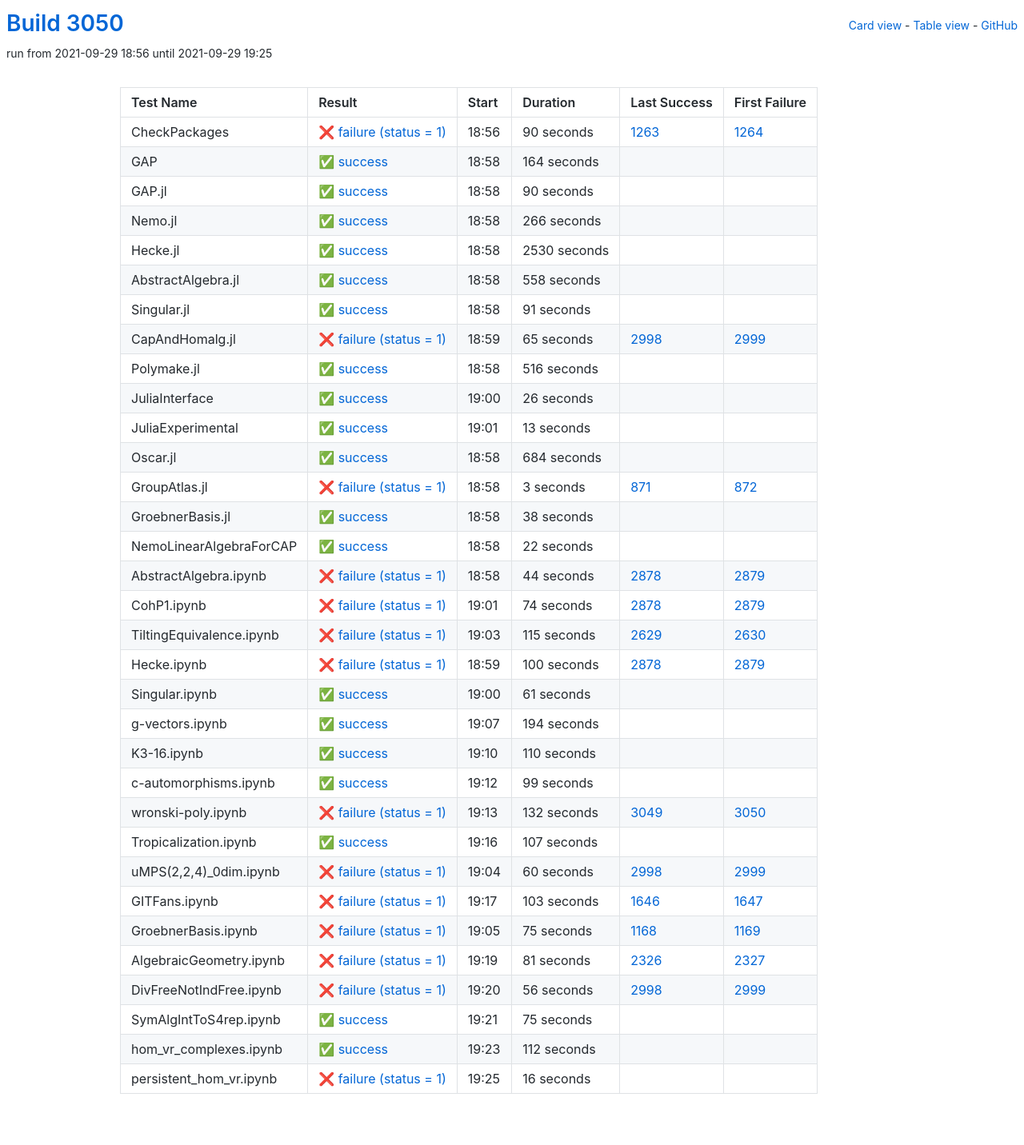
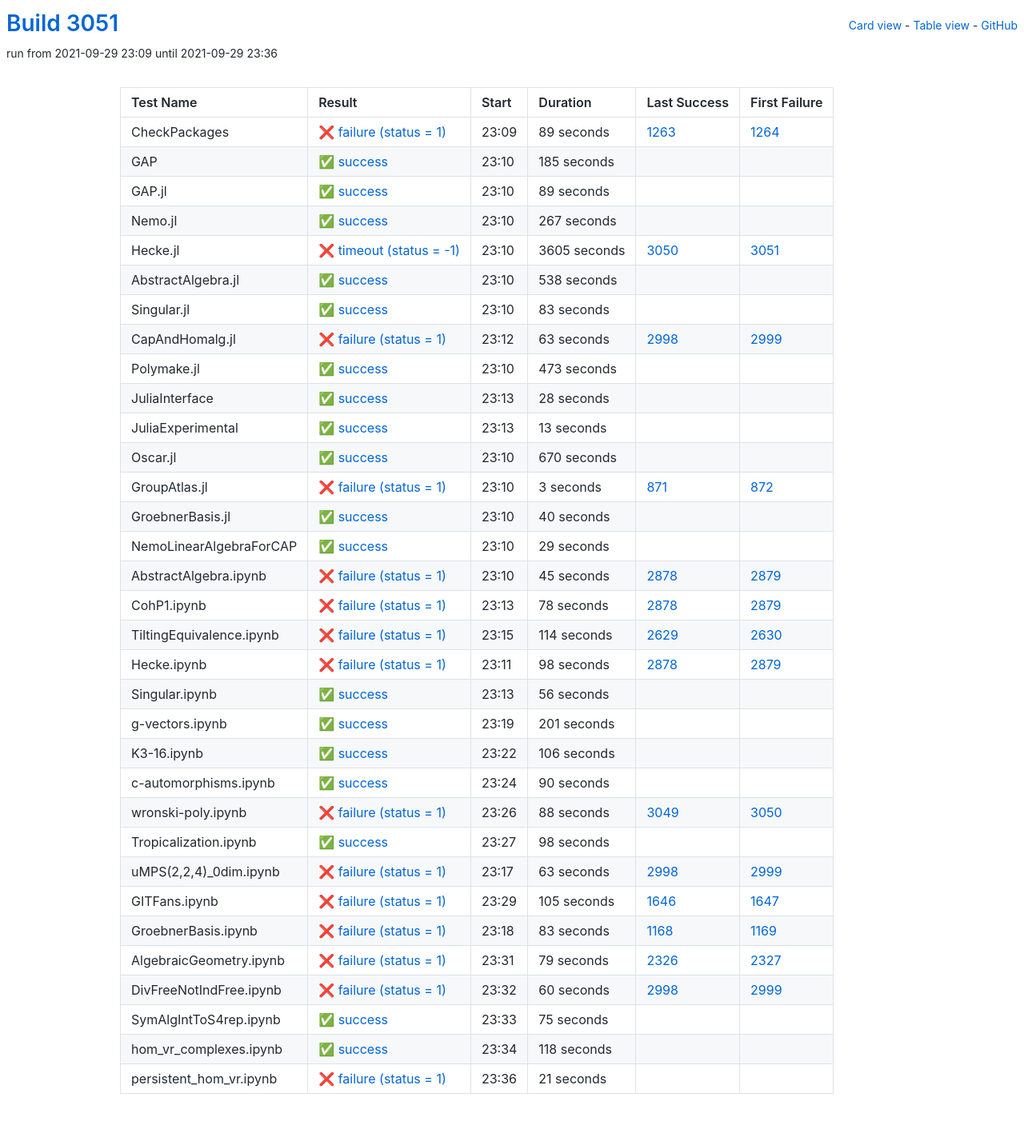
Before and after one commit to oscar-system/oscar-ci-status-stable, a Jekyll site: the page built from table.html, in a window 1280 px wide. Shown: the whole page at 80% size. Built offline with Jekyll 4.4.1, drawn with Linux system fonts in a browser that asks for light colours.

Commit message:
Build #3051

```diff
--- a/_data/ci.yml
+++ b/_data/ci.yml
@@ -1,6 +1,6 @@
 ---
-build: 3050
-build_url: https://oscarci.mathematik.uni-kl.de/job/oscar-stable/3050/
+build: 3051
+build_url: https://oscarci.mathematik.uni-kl.de/job/oscar-stable/3051/
 job: oscar-stable
 organization: oscar-system
 repo: oscar-ci-status-stable
@@ -8,128 +8,128 @@ repourl: https://github.com/oscar-system/oscar-ci-status-stable
 tests:
 - name: CheckPackages
   id: checkpackages
-  log: https://oscarci.mathematik.uni-kl.de/job/oscar-stable/3050/artifact/logs/build-3050/CheckPackages.log
-  start: 2021-09-29 18:56
+  log: https://oscarci.mathematik.uni-kl.de/job/oscar-stable/3051/artifact/logs/build-3051/CheckPackages.log
+  start: 2021-09-29 23:09
   success: false
   exitcode: 1
   status: failure
-  duration: 90
+  duration: 89
   last_success: 1263
   last_success_url: https://oscarci.mathematik.uni-kl.de/job/oscar-stable/1263/
   first_failure: 1264
   first_failure_url: https://oscarci.mathematik.uni-kl.de/job/oscar-stable/1264/
 - name: GAP
   id: gap
-  log: https://oscarci.mathematik.uni-kl.de/job/oscar-stable/3050/artifact/logs/build-3050/GAP.log
-  start: 2021-09-29 18:58
+  log: https://oscarci.mathematik.uni-kl.de/job/oscar-stable/3051/artifact/logs/build-3051/GAP.log
+  start: 2021-09-29 23:10
   success: true
   exitcode: 0
   status: success
-  duration: 164
+  duration: 185
   last_success: false
   last_success_url:
   first_failure: false
   first_failure_url:
 - name: GAP.jl
   id: gap-jl
-  log: https://oscarci.mathematik.uni-kl.de/job/oscar-stable/3050/artifact/logs/build-3050/GAP.jl.log
-  start: 2021-09-29 18:58
+  log: https://oscarci.mathematik.uni-kl.de/job/oscar-stable/3051/artifact/logs/build-3051/GAP.jl.log
+  start: 2021-09-29 23:10
   success: true
   exitcode: 0
   status: success
-  duration: 90
+  duration: 89
   last_success: false
   last_success_url:
   first_failure: false
   first_failure_url:
 - name: Nemo.jl
   id: nemo-jl
-  log: https://oscarci.mathematik.uni-kl.de/job/oscar-stable/3050/artifact/logs/build-3050/Nemo.jl.log
-  start: 2021-09-29 18:58
+  log: https://oscarci.mathematik.uni-kl.de/job/oscar-stable/3051/artifact/logs/build-3051/Nemo.jl.log
+  start: 2021-09-29 23:10
   success: true
   exitcode: 0
   status: success
-  duration: 266
+  duration: 267
   last_success: false
   last_success_url:
   first_failure: false
   first_failure_url:
 - name: Hecke.jl
   id: hecke-jl
-  log: https://oscarci.mathematik.uni-kl.de/job/oscar-stable/3050/artifact/logs/build-3050/Hecke.jl.log
-  start: 2021-09-29 18:58
+  log: https://oscarci.mathematik.uni-kl.de/job/oscar-stable/3051/artifact/logs/build-3051/Hecke.jl.log
+  start: 2021-09-29 23:10
+  success: false
+  exitcode: -1
+  status: timeout
+  duration: 3605
+  last_success: 3050
+  last_success_url: https://oscarci.mathematik.uni-kl.de/job/oscar-stable/3050/
+  first_failure: 3051
+  first_failure_url: https://oscarci.mathematik.uni-kl.de/job/oscar-stable/3051/
+- name: AbstractAlgebra.jl
+  id: abstractalgebra-jl
+  log: https://oscarci.mathematik.uni-kl.de/job/oscar-stable/3051/artifact/logs/build-3051/AbstractAlgebra.jl.log
+  start: 2021-09-29 23:10
   success: true
   exitcode: 0
   status: success
-  duration: 2530
-  last_success: false
-  last_success_url:
-  first_failure: false
-  first_failure_url:
-- name: AbstractAlgebra.jl
-  id: abstractalgebra-jl
-  log: https://oscarci.mathematik.uni-kl.de/job/oscar-stable/3050/artifact/logs/build-3050/AbstractAlgebra.jl.log
-  start: 2021-09-29 18:58
-  success: true
-  exitcode: 0
-  status: success
-  duration: 558
+  duration: 538
   last_success: false
   last_success_url:
   first_failure: false
   first_failure_url:
 - name: Singular.jl
   id: singular-jl
-  log: https://oscarci.mathematik.uni-kl.de/job/oscar-stable/3050/artifact/logs/build-3050/Singular.jl.log
-  start: 2021-09-29 18:58
+  log: https://oscarci.mathematik.uni-kl.de/job/oscar-stable/3051/artifact/logs/build-3051/Singular.jl.log
+  start: 2021-09-29 23:10
   success: true
   exitcode: 0
   status: success
-  duration: 91
+  duration: 83
   last_success: false
   last_success_url:
   first_failure: false
   first_failure_url:
 - name: CapAndHomalg.jl
   id: capandhomalg-jl
-  log: https://oscarci.mathematik.uni-kl.de/job/oscar-stable/3050/artifact/logs/build-3050/CapAndHomalg.jl.log
-  start: 2021-09-29 18:59
+  log: https://oscarci.mathematik.uni-kl.de/job/oscar-stable/3051/artifact/logs/build-3051/CapAndHomalg.jl.log
+  start: 2021-09-29 23:12
   success: false
   exitcode: 1
   status: failure
-  duration: 65
+  duration: 63
   last_success: 2998
   last_success_url: https://oscarci.mathematik.uni-kl.de/job/oscar-stable/2998/
   first_failure: 2999
   first_failure_url: https://oscarci.mathematik.uni-kl.de/job/oscar-stable/2999/
 - name: Polymake.jl
   id: polymake-jl
-  log: https://oscarci.mathematik.uni-kl.de/job/oscar-stable/3050/artifact/logs/build-3050/Polymake.jl.log
-  start: 2021-09-29 18:58
+  log: https://oscarci.mathematik.uni-kl.de/job/oscar-stable/3051/artifact/logs/build-3051/Polymake.jl.log
+  start: 2021-09-29 23:10
   success: true
   exitcode: 0
   status: success
-  duration: 516
+  duration: 473
   last_success: false
   last_success_url:
   first_failure: false
   first_failure_url:
 - name: JuliaInterface
   id: juliainterface
-  log: https://oscarci.mathematik.uni-kl.de/job/oscar-stable/3050/artifact/logs/build-3050/JuliaInterface.log
-  start: 2021-09-29 19:00
+  log: https://oscarci.mathematik.uni-kl.de/job/oscar-stable/3051/artifact/logs/build-3051/JuliaInterface.log
+  start: 2021-09-29 23:13
   success: true
   exitcode: 0
   status: success
-  duration: 26
+  duration: 28
   last_success: false
   last_success_url:
   first_failure: false
   first_failure_url:
 - name: JuliaExperimental
   id: juliaexperimental
-  log: https://oscarci.mathematik.uni-kl.de/job/oscar-stable/3050/artifact/logs/build-3050/JuliaExperimental.log
-  start: 2021-09-29 19:01
+  log: https://oscarci.mathematik.uni-kl.de/job/oscar-stable/3051/artifact/logs/build-3051/JuliaExperimental.log
+  start: 2021-09-29 23:13
   success: true
   exitcode: 0
   status: success
@@ -140,20 +140,20 @@ tests:
   first_failure_url:
 - name: Oscar.jl
   id: oscar-jl
-  log: https://oscarci.mathematik.uni-kl.de/job/oscar-stable/3050/artifact/logs/build-3050/Oscar.jl.log
-  start: 2021-09-29 18:58
+  log: https://oscarci.mathematik.uni-kl.de/job/oscar-stable/3051/artifact/logs/build-3051/Oscar.jl.log
+  start: 2021-09-29 23:10
   success: true
   exitcode: 0
   status: success
-  duration: 684
+  duration: 670
   last_success: false
   last_success_url:
   first_failure: false
   first_failure_url:
 - name: GroupAtlas.jl
   id: groupatlas-jl
-  log: https://oscarci.mathematik.uni-kl.de/job/oscar-stable/3050/artifact/logs/build-3050/GroupAtlas.jl.log
-  start: 2021-09-29 18:58
+  log: https://oscarci.mathematik.uni-kl.de/job/oscar-stable/3051/artifact/logs/build-3051/GroupAtlas.jl.log
+  start: 2021-09-29 23:10
   success: false
   exitcode: 1
   status: failure
@@ -164,152 +164,200 @@ tests:
   first_failure_url: https://oscarci.mathematik.uni-kl.de/job/oscar-stable/872/
 - name: GroebnerBasis.jl
   id: groebnerbasis-jl
-  log: https://oscarci.mathematik.uni-kl.de/job/oscar-stable/3050/artifact/logs/build-3050/GroebnerBasis.jl.log
-  start: 2021-09-29 18:58
+  log: https://oscarci.mathematik.uni-kl.de/job/oscar-stable/3051/artifact/logs/build-3051/GroebnerBasis.jl.log
+  start: 2021-09-29 23:10
   success: true
   exitcode: 0
   status: success
-  duration: 38
+  duration: 40
   last_success: false
   last_success_url:
   first_failure: false
   first_failure_url:
 - name: NemoLinearAlgebraForCAP
   id: nemolinearalgebraforcap
-  log: https://oscarci.mathematik.uni-kl.de/job/oscar-stable/3050/artifact/logs/build-3050/NemoLinearAlgebraForCAP.log
-  start: 2021-09-29 18:58
+  log: https://oscarci.mathematik.uni-kl.de/job/oscar-stable/3051/artifact/logs/build-3051/NemoLinearAlgebraForCAP.log
+  start: 2021-09-29 23:10
   success: true
   exitcode: 0
   status: success
-  duration: 22
+  duration: 29
   last_success: false
   last_success_url:
   first_failure: false
   first_failure_url:
 - name: AbstractAlgebra.ipynb
   id: abstractalgebra-ipynb
-  log: https://oscarci.mathematik.uni-kl.de/job/oscar-stable/3050/artifact/logs/build-3050/AbstractAlgebra.ipynb.log
-  start: 2021-09-29 18:58
+  log: https://oscarci.mathematik.uni-kl.de/job/oscar-stable/3051/artifact/logs/build-3051/AbstractAlgebra.ipynb.log
+  start: 2021-09-29 23:10
   success: false
   exitcode: 1
   status: failure
-  duration: 44
+  duration: 45
   last_success: 2878
   last_success_url: https://oscarci.mathematik.uni-kl.de/job/oscar-stable/2878/
   first_failure: 2879
   first_failure_url: https://oscarci.mathematik.uni-kl.de/job/oscar-stable/2879/
 - name: CohP1.ipynb
   id: cohp1-ipynb
-  log: https://oscarci.mathematik.uni-kl.de/job/oscar-stable/3050/artifact/logs/build-3050/CohP1.ipynb.log
-  start: 2021-09-29 19:01
+  log: https://oscarci.mathematik.uni-kl.de/job/oscar-stable/3051/artifact/logs/build-3051/CohP1.ipynb.log
+  start: 2021-09-29 23:13
   success: false
   exitcode: 1
   status: failure
-  duration: 74
+  duration: 78
   last_success: 2878
   last_success_url: https://oscarci.mathematik.uni-kl.de/job/oscar-stable/2878/
   first_failure: 2879
   first_failure_url: https://oscarci.mathematik.uni-kl.de/job/oscar-stable/2879/
 - name: TiltingEquivalence.ipynb
   id: tiltingequivalence-ipynb
-  log: https://oscarci.mathematik.uni-kl.de/job/oscar-stable/3050/artifact/logs/build-3050/TiltingEquivalence.ipynb.log
-  start: 2021-09-29 19:03
+  log: https://oscarci.mathematik.uni-kl.de/job/oscar-stable/3051/artifact/logs/build-3051/TiltingEquivalence.ipynb.log
+  start: 2021-09-29 23:15
   success: false
   exitcode: 1
   status: failure
-  duration: 115
+  duration: 114
   last_success: 2629
   last_success_url: https://oscarci.mathematik.uni-kl.de/job/oscar-stable/2629/
   first_failure: 2630
   first_failure_url: https://oscarci.mathematik.uni-kl.de/job/oscar-stable/2630/
 - name: Hecke.ipynb
   id: hecke-ipynb
-  log: https://oscarci.mathematik.uni-kl.de/job/oscar-stable/3050/artifact/logs/build-3050/Hecke.ipynb.log
-  start: 2021-09-29 18:59
+  log: https://oscarci.mathematik.uni-kl.de/job/oscar-stable/3051/artifact/logs/build-3051/Hecke.ipynb.log
+  start: 2021-09-29 23:11
   success: false
   exitcode: 1
   status: failure
-  duration: 100
+  duration: 98
   last_success: 2878
   last_success_url: https://oscarci.mathematik.uni-kl.de/job/oscar-stable/2878/
   first_failure: 2879
   first_failure_url: https://oscarci.mathematik.uni-kl.de/job/oscar-stable/2879/
 - name: Singular.ipynb
   id: singular-ipynb
-  log: https://oscarci.mathematik.uni-kl.de/job/oscar-stable/3050/artifact/logs/build-3050/Singular.ipynb.log
-  start: 2021-09-29 19:00
+  log: https://oscarci.mathematik.uni-kl.de/job/oscar-stable/3051/artifact/logs/build-3051/Singular.ipynb.log
+  start: 2021-09-29 23:13
   success: true
   exitcode: 0
   status: success
-  duration: 61
+  duration: 56
   last_success: false
   last_success_url:
   first_failure: false
   first_failure_url:
 - name: g-vectors.ipynb
   id: g-vectors-ipynb
-  log: https://oscarci.mathematik.uni-kl.de/job/oscar-stable/3050/artifact/logs/build-3050/g-vectors.ipynb.log
-  start: 2021-09-29 19:07
+  log: https://oscarci.mathematik.uni-kl.de/job/oscar-stable/3051/artifact/logs/build-3051/g-vectors.ipynb.log
+  start: 2021-09-29 23:19
   success: true
   exitcode: 0
   status: success
-  duration: 194
+  duration: 201
   last_success: false
   last_success_url:
   first_failure: false
   first_failure_url:
 - name: K3-16.ipynb
   id: k3-16-ipynb
-  log: https://oscarci.mathematik.uni-kl.de/job/oscar-stable/3050/artifact/logs/build-3050/K3-16.ipynb.log
-  start: 2021-09-29 19:10
+  log: https://oscarci.mathematik.uni-kl.de/job/oscar-stable/3051/artifact/logs/build-3051/K3-16.ipynb.log
+  start: 2021-09-29 23:22
   success: true
   exitcode: 0
   status: success
-  duration: 110
+  duration: 106
   last_success: false
   last_success_url:
   first_failure: false
   first_failure_url:
 - name: c-automorphisms.ipynb
   id: c-automorphisms-ipynb
-  log: https://oscarci.mathematik.uni-kl.de/job/oscar-stable/3050/artifact/logs/build-3050/c-automorphisms.ipynb.log
-  start: 2021-09-29 19:12
+  log: https://oscarci.mathematik.uni-kl.de/job/oscar-stable/3051/artifact/logs/build-3051/c-automorphisms.ipynb.log
+  start: 2021-09-29 23:24
   success: true
   exitcode: 0
   status: success
-  duration: 99
+  duration: 90
   last_success: false
   last_success_url:
   first_failure: false
   first_failure_url:
 - name: wronski-poly.ipynb
   id: wronski-poly-ipynb
-  log: https://oscarci.mathematik.uni-kl.de/job/oscar-stable/3050/artifact/logs/build-3050/wronski-poly.ipynb.log
-  start: 2021-09-29 19:13
+  log: https://oscarci.mathematik.uni-kl.de/job/oscar-stable/3051/artifact/logs/build-3051/wronski-poly.ipynb.log
+  start: 2021-09-29 23:26
   success: false
   exitcode: 1
   status: failure
-  duration: 132
+  duration: 88
   last_success: 3049
   last_success_url: https://oscarci.mathematik.uni-kl.de/job/oscar-stable/3049/
   first_failure: 3050
   first_failure_url: https://oscarci.mathematik.uni-kl.de/job/oscar-stable/3050/
 - name: Tropicalization.ipynb
   id: tropicalization-ipynb
-  log: https://oscarci.mathematik.uni-kl.de/job/oscar-stable/3050/artifact/logs/build-3050/Tropicalization.ipynb.log
-  start: 2021-09-29 19:16
+  log: https://oscarci.mathematik.uni-kl.de/job/oscar-stable/3051/artifact/logs/build-3051/Tropicalization.ipynb.log
+  start: 2021-09-29 23:27
   success: true
   exitcode: 0
   status: success
-  duration: 107
+  duration: 98
   last_success: false
   last_success_url:
   first_failure: false
   first_failure_url:
 - name: uMPS(2,2,4)_0dim.ipynb
   id: umps-2-2-4-0dim-ipynb
-  log: https://oscarci.mathematik.uni-kl.de/job/oscar-stable/3050/artifact/logs/build-3050/uMPS-2-2-4-_0dim.ipynb.log
-  start: 2021-09-29 19:04
+  log: https://oscarci.mathematik.uni-kl.de/job/oscar-stable/3051/artifact/logs/build-3051/uMPS-2-2-4-_0dim.ipynb.log
+  start: 2021-09-29 23:17
+  success: false
+  exitcode: 1
+  status: failure
+  duration: 63
+  last_success: 2998
+  last_success_url: https://oscarci.mathematik.uni-kl.de/job/oscar-stable/2998/
+  first_failure: 2999
+  first_failure_url: https://oscarci.mathematik.uni-kl.de/job/oscar-stable/2999/
+- name: GITFans.ipynb
+  id: gitfans-ipynb
+  log: https://oscarci.mathematik.uni-kl.de/job/oscar-stable/3051/artifact/logs/build-3051/GITFans.ipynb.log
+  start: 2021-09-29 23:29
+  success: false
+  exitcode: 1
+  status: failure
+  duration: 105
+  last_success: 1646
+  last_success_url: https://oscarci.mathematik.uni-kl.de/job/oscar-stable/1646/
+  first_failure: 1647
+  first_failure_url: https://oscarci.mathematik.uni-kl.de/job/oscar-stable/1647/
+- name: GroebnerBasis.ipynb
+  id: groebnerbasis-ipynb
+  log: https://oscarci.mathematik.uni-kl.de/job/oscar-stable/3051/artifact/logs/build-3051/GroebnerBasis.ipynb.log
+  start: 2021-09-29 23:18
+  success: false
+  exitcode: 1
+  status: failure
+  duration: 83
+  last_success: 1168
+  last_success_url: https://oscarci.mathematik.uni-kl.de/job/oscar-stable/1168/
+  first_failure: 1169
+  first_failure_url: https://oscarci.mathematik.uni-kl.de/job/oscar-stable/1169/
+- name: AlgebraicGeometry.ipynb
+  id: algebraicgeometry-ipynb
+  log: https://oscarci.mathematik.uni-kl.de/job/oscar-stable/3051/artifact/logs/build-3051/AlgebraicGeometry.ipynb.log
+  start: 2021-09-29 23:31
+  success: false
+  exitcode: 1
+  status: failure
+  duration: 79
+  last_success: 2326
+  last_success_url: https://oscarci.mathematik.uni-kl.de/job/oscar-stable/2326/
+  first_failure: 2327
+  first_failure_url: https://oscarci.mathematik.uni-kl.de/job/oscar-stable/2327/
+- name: DivFreeNotIndFree.ipynb
+  id: divfreenotindfree-ipynb
+  log: https://oscarci.mathematik.uni-kl.de/job/oscar-stable/3051/artifact/logs/build-3051/DivFreeNotIndFree.ipynb.log
+  start: 2021-09-29 23:32
   success: false
   exitcode: 1
   status: failure
@@ -318,58 +366,10 @@ tests:
   last_success_url: https://oscarci.mathematik.uni-kl.de/job/oscar-stable/2998/
   first_failure: 2999
   first_failure_url: https://oscarci.mathematik.uni-kl.de/job/oscar-stable/2999/
-- name: GITFans.ipynb
-  id: gitfans-ipynb
-  log: https://oscarci.mathematik.uni-kl.de/job/oscar-stable/3050/artifact/logs/build-3050/GITFans.ipynb.log
-  start: 2021-09-29 19:17
-  success: false
-  exitcode: 1
-  status: failure
-  duration: 103
-  last_success: 1646
-  last_success_url: https://oscarci.mathematik.uni-kl.de/job/oscar-stable/1646/
-  first_failure: 1647
-  first_failure_url: https://oscarci.mathematik.uni-kl.de/job/oscar-stable/1647/
-- name: GroebnerBasis.ipynb
-  id: groebnerbasis-ipynb
-  log: https://oscarci.mathematik.uni-kl.de/job/oscar-stable/3050/artifact/logs/build-3050/GroebnerBasis.ipynb.log
-  start: 2021-09-29 19:05
-  success: false
-  exitcode: 1
-  status: failure
-  duration: 75
-  last_success: 1168
-  last_success_url: https://oscarci.mathematik.uni-kl.de/job/oscar-stable/1168/
-  first_failure: 1169
-  first_failure_url: https://oscarci.mathematik.uni-kl.de/job/oscar-stable/1169/
-- name: AlgebraicGeometry.ipynb
-  id: algebraicgeometry-ipynb
-  log: https://oscarci.mathematik.uni-kl.de/job/oscar-stable/3050/artifact/logs/build-3050/AlgebraicGeometry.ipynb.log
-  start: 2021-09-29 19:19
-  success: false
-  exitcode: 1
-  status: failure
-  duration: 81
-  last_success: 2326
-  last_success_url: https://oscarci.mathematik.uni-kl.de/job/oscar-stable/2326/
-  first_failure: 2327
-  first_failure_url: https://oscarci.mathematik.uni-kl.de/job/oscar-stable/2327/
-- name: DivFreeNotIndFree.ipynb
-  id: divfreenotindfree-ipynb
-  log: https://oscarci.mathematik.uni-kl.de/job/oscar-stable/3050/artifact/logs/build-3050/DivFreeNotIndFree.ipynb.log
-  start: 2021-09-29 19:20
-  success: false
-  exitcode: 1
-  status: failure
-  duration: 56
-  last_success: 2998
-  last_success_url: https://oscarci.mathematik.uni-kl.de/job/oscar-stable/2998/
-  first_failure: 2999
-  first_failure_url: https://oscarci.mathematik.uni-kl.de/job/oscar-stable/2999/
 - name: SymAlgIntToS4rep.ipynb
   id: symalginttos4rep-ipynb
-  log: https://oscarci.mathematik.uni-kl.de/job/oscar-stable/3050/artifact/logs/build-3050/SymAlgIntToS4rep.ipynb.log
-  start: 2021-09-29 19:21
+  log: https://oscarci.mathematik.uni-kl.de/job/oscar-stable/3051/artifact/logs/build-3051/SymAlgIntToS4rep.ipynb.log
+  start: 2021-09-29 23:33
   success: true
   exitcode: 0
   status: success
@@ -380,24 +380,24 @@ tests:
   first_failure_url:
 - name: hom_vr_complexes.ipynb
   id: hom-vr-complexes-ipynb
-  log: https://oscarci.mathematik.uni-kl.de/job/oscar-stable/3050/artifact/logs/build-3050/hom_vr_complexes.ipynb.log
-  start: 2021-09-29 19:23
+  log: https://oscarci.mathematik.uni-kl.de/job/oscar-stable/3051/artifact/logs/build-3051/hom_vr_complexes.ipynb.log
+  start: 2021-09-29 23:34
   success: true
   exitcode: 0
   status: success
-  duration: 112
+  duration: 118
   last_success: false
   last_success_url:
   first_failure: false
   first_failure_url:
 - name: persistent_hom_vr.ipynb
   id: persistent-hom-vr-ipynb
-  log: https://oscarci.mathematik.uni-kl.de/job/oscar-stable/3050/artifact/logs/build-3050/persistent_hom_vr.ipynb.log
-  start: 2021-09-29 19:25
+  log: https://oscarci.mathematik.uni-kl.de/job/oscar-stable/3051/artifact/logs/build-3051/persistent_hom_vr.ipynb.log
+  start: 2021-09-29 23:36
   success: false
   exitcode: 1
   status: failure
-  duration: 16
+  duration: 21
   last_success: false
   last_success_url:
   first_failure: false
```
Also changed, not shown: README.md.
